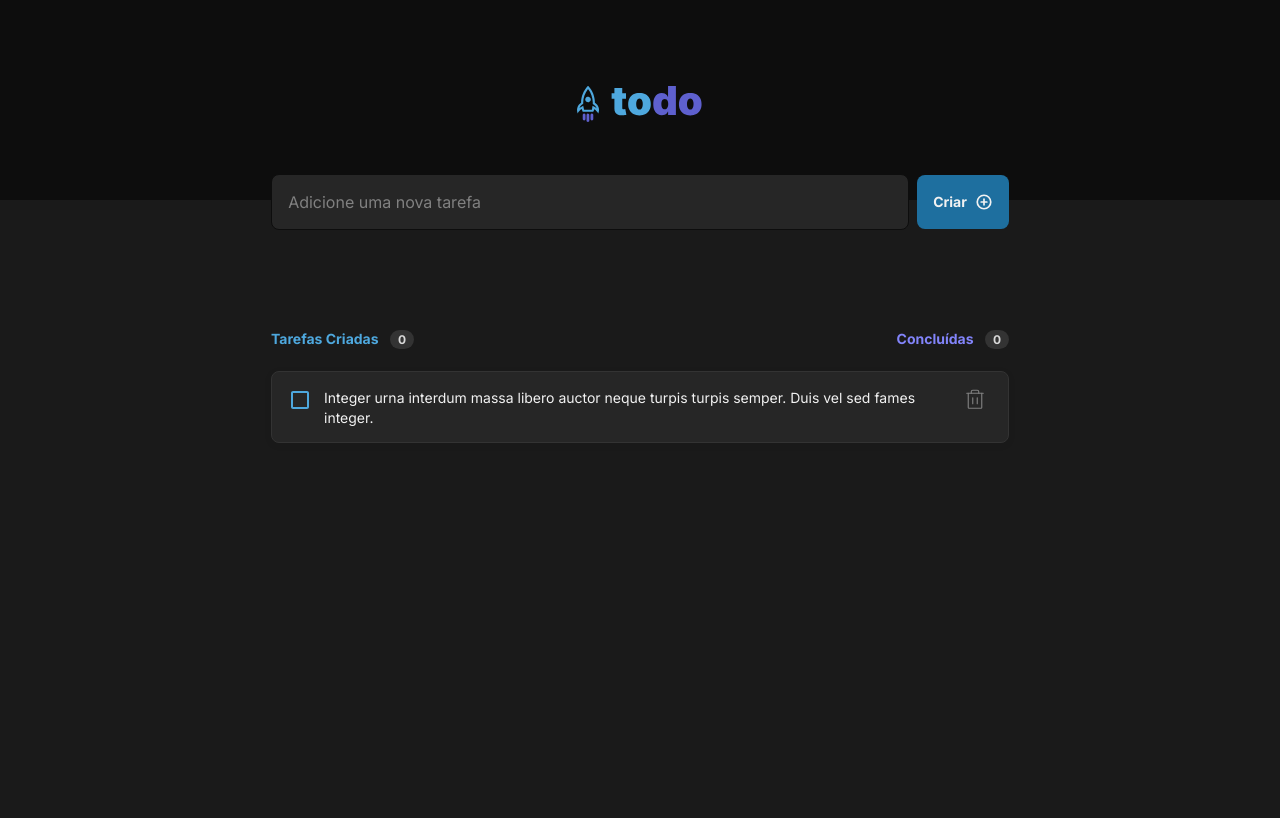
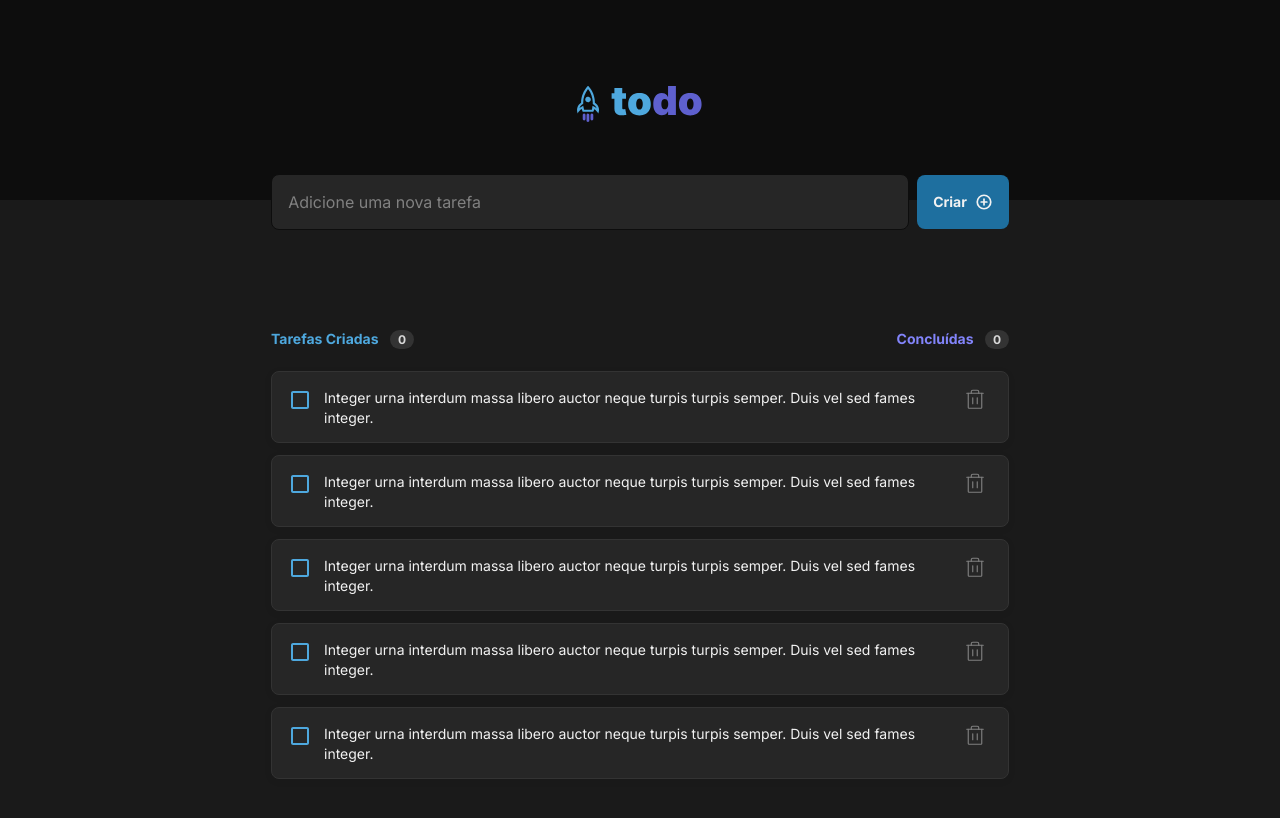
Before and after one commit to wspietro/ignite-todo-list, a React (Vite) app: page / in a window 1280 px wide. Shown: the top 818 px of the page. Built offline with nearby package versions, Linux system fonts and the light colour scheme.

Commit message:
feat: task-list-wrapper para organizar lista

```diff
--- a/src/components/TaskDashboard.tsx
+++ b/src/components/TaskDashboard.tsx
@@ -11,7 +11,13 @@ export function TaskDashboard() {
         <p>Concluídas <Counter>0</Counter></p>
       </TaskDashboardHeader>
       {/* <EmptyTasksMessage /> */}
-      <Task />
+      <TaskListWrapper>
+        <Task />
+        <Task />
+        <Task />
+        <Task />
+        <Task />
+      </TaskListWrapper>
     </TaskDashboardWrapper>
   );
 };
@@ -52,3 +58,10 @@ export const Counter = styled.span`
 
   margin-left: 0.5rem;
 `
+
+// TODO: Usar ul e Li?
+export const TaskListWrapper = styled.div`
+  display: flex;
+  flex-direction: column;
+  gap: 0.75rem;
+`
```
Also changed, not shown: src/assets/clipboard.svg (deleted).
